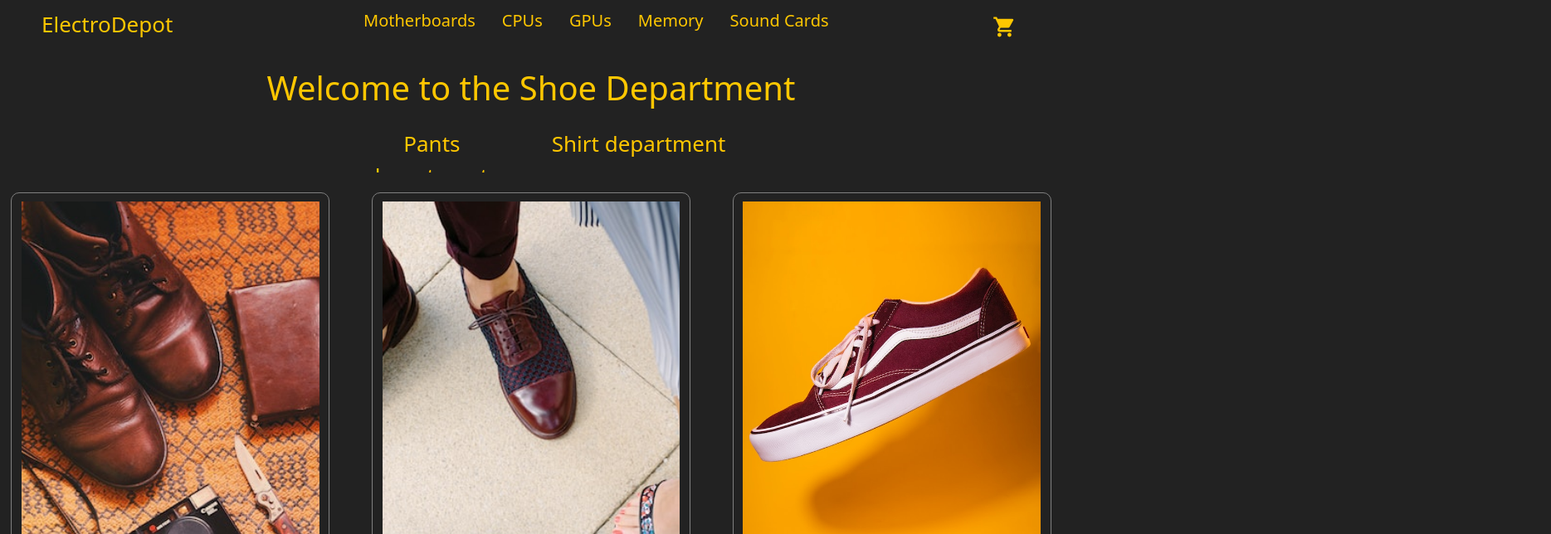
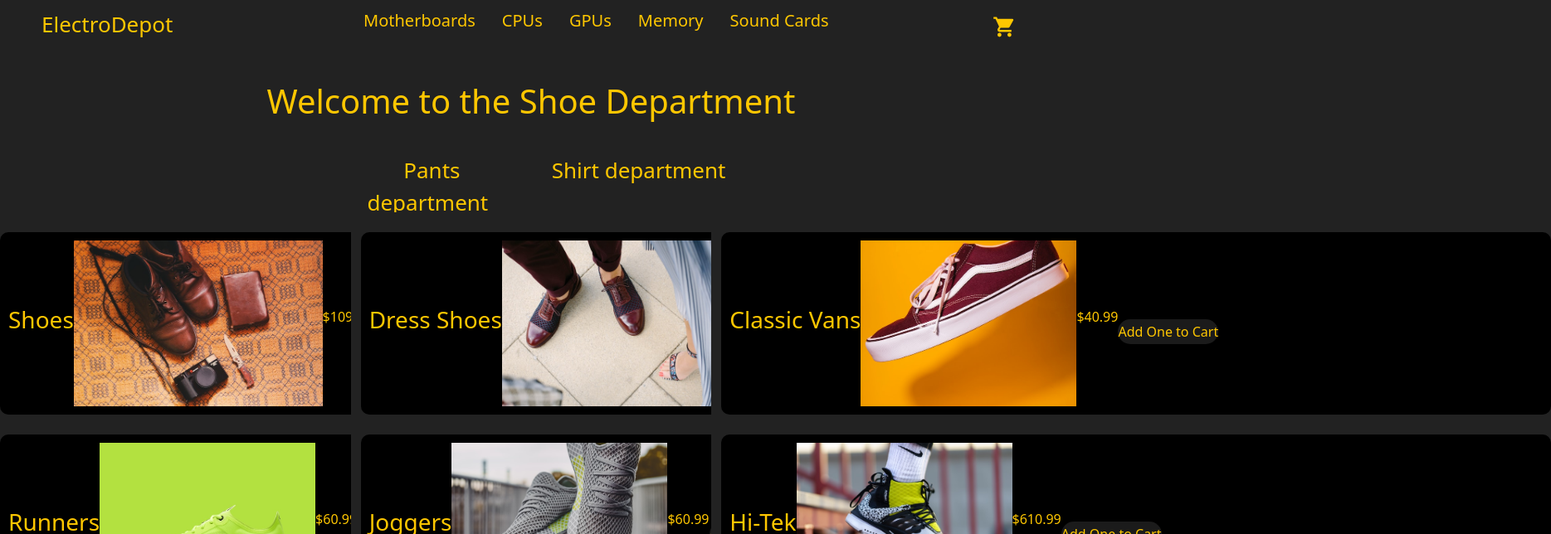
Before and after one commit to SalamanderCtesiphon/fashion-boutique, a React (Create React App) app: page /shoes in a window 1280 px wide. Shown: the top 644 px of the page at 83% size, 1869 px wide, since content can reach past the window. Built offline with nearby package versions, Linux system fonts and the light colour scheme; the HTML template or start-up script is replaced by a standard one.

Commit message:
still updating the style

```diff
--- a/src/App.css
+++ b/src/App.css
@@ -145,3 +145,59 @@
   flex-direction: column;
   justify-content: center;
 }
+
+.product-card {
+  width: 1000px;
+  display: flex;
+  align-items: center;
+  background-color: black;
+  padding: 10px;
+  border-radius: 10px;
+  min-width: 280px;
+}
+
+.product-card h3, p {
+  background-color: black;
+}
+
+.product-image {
+  height: 200px;
+  width: auto;
+  min-width: 260px;
+  object-fit: cover;
+}
+
+.close-icon {
+  cursor: pointer;
+  background-color: black;
+}
+
+.close-icon:hover {
+  color: red;
+}
+
+.adjust-item {
+  display: flex;
+  width: 100%;
+  height: auto;
+  align-items: center;
+  justify-content: space-around;
+  background-color: black;
+}
+
+.adjust-item div {
+  background-color: black;
+}
+
+.increment {
+  border: 1px solid black;
+  height: 30px;
+  width: 30px;
+  display: flex;
+  justify-content: center;
+}
+
+.increment:hover {
+  background-color: rgba(128, 128, 128, 0.281);
+  cursor: pointer;
+}
--- a/src/ProductStore.js
+++ b/src/ProductStore.js
@@ -16,6 +16,7 @@
 import runners from './images/usama-akram-kP6knT7tjn4-unsplash.jpg'
 import joggers from './images/martin-katler-Y4fKN-RlMV4-unsplash.jpg'
 import hightech from './images/eugene-chystiakov-b2uYNpBG7Ho-unsplash.jpg'
+import motherboard from './images/pexels-jeremy-waterhouse-3665443.jpg'
 
 const productsArray = [
   {
@@ -143,6 +144,13 @@
     price: 610.99,
     image: hightech,
     category: 'footware'
+  },
+  {
+    id: '19',
+    title: 'GA-A55M-DS2',
+    price: 610.99,
+    image: motherboard,
+    category: 'motherboards'
   }
 ]
 
--- a/src/components/ProductCard.js
+++ b/src/components/ProductCard.jsx
@@ -15,13 +15,8 @@
   return (
 
     <div className='product-card'>
-      { productQuantity > 0 ?
-        <Icon className="close-icon" path={mdiClose} size={2} onClick={() => cart.deleteFromCart(product.id)}/>
-        :
-        <></>
-      }
+      <h3>{product.title}</h3>
       <img src={product.image} alt='product' className='product-image'></img>
-      <h3>{product.title}</h3>
       <p>${product.price}</p>
       { productQuantity > 0 ?
         <>
@@ -38,6 +33,11 @@
          <div className='nav-link' onClick={() => cart.addOneToCart(product.id)} >Add One to Cart</div>
         </>
       }
+      { productQuantity > 0 ?
+        <Icon className="close-icon" path={mdiClose} size={2} onClick={() => cart.deleteFromCart(product.id)}/>
+        :
+        <></>
+      }
     </div>
   )
 }
--- a/src/pages/CheckOut.css
+++ b/src/pages/CheckOut.css
@@ -61,10 +61,6 @@
   width: 150px;
 }
 
-.cc-sub-section-two {
-
-}
-
 .dlt-btn {
   border: 1px solid red;
   border-radius: 10px;
--- a/src/pages/Motherboards.jsx
+++ b/src/pages/Motherboards.jsx
@@ -1,8 +1,29 @@
-import React from 'react'
+import React, { useContext} from 'react'
+import { CartContext } from '../CartContext'
+import { productsArray } from '../ProductStore'
 
-function Motherboards() {
+import ProductCard from '../components/ProductCard'
+import { Col } from 'react-bootstrap'
+
+function Motherboards(props) {
+  const tempArray = productsArray.filter((product) =>{
+    return product.category === "motherboards"
+  })
+
+
   return (
-    <div>Motherboards</div>
+    <>
+      <section className='category-page'>
+        <h1 align='center' className='dep-title' >Motherboards</h1>
+        <div className='prod-cards'>
+          {tempArray.map((product, idx) => (
+            <div key={idx}>
+              <ProductCard product={product}></ProductCard>
+            </div>
+          ))}
+        </div>
+      </section>
+    </>
   )
 }
 
--- a/src/pages/Shirts.css
+++ b/src/pages/Shirts.css
@@ -17,50 +17,3 @@
   min-height: 100vh;
   width: 100%;
 }
-
-.product-card {
-  position: relative;
-  border: 1px solid gray;
-  padding: 10px;
-  border-radius: 10px;
-  width: 30vw;
-  min-width: 280px;
-}
-
-.product-image {
-  height: 500px;
-  width: 28vw;
-  min-width: 260px;
-  object-fit: cover;
-}
-
-.close-icon {
-  position: absolute;
-  right: 1%;
-  cursor: pointer;
-}
-
-.close-icon:hover {
-  color: red;
-}
-
-.adjust-item {
-  display: flex;
-  width: 100%;
-  height: auto;
-  align-items: center;
-  justify-content: space-around;
-}
-
-.increment {
-  border: 1px solid black;
-  height: 30px;
-  width: 30px;
-  display: flex;
-  justify-content: center;
-}
-
-.increment:hover {
-  background-color: rgba(128, 128, 128, 0.281);
-  cursor: pointer;
-}
```
Also changed, not shown: src/images/pexels-jeremy-waterhouse-3665443.jpg (added).
